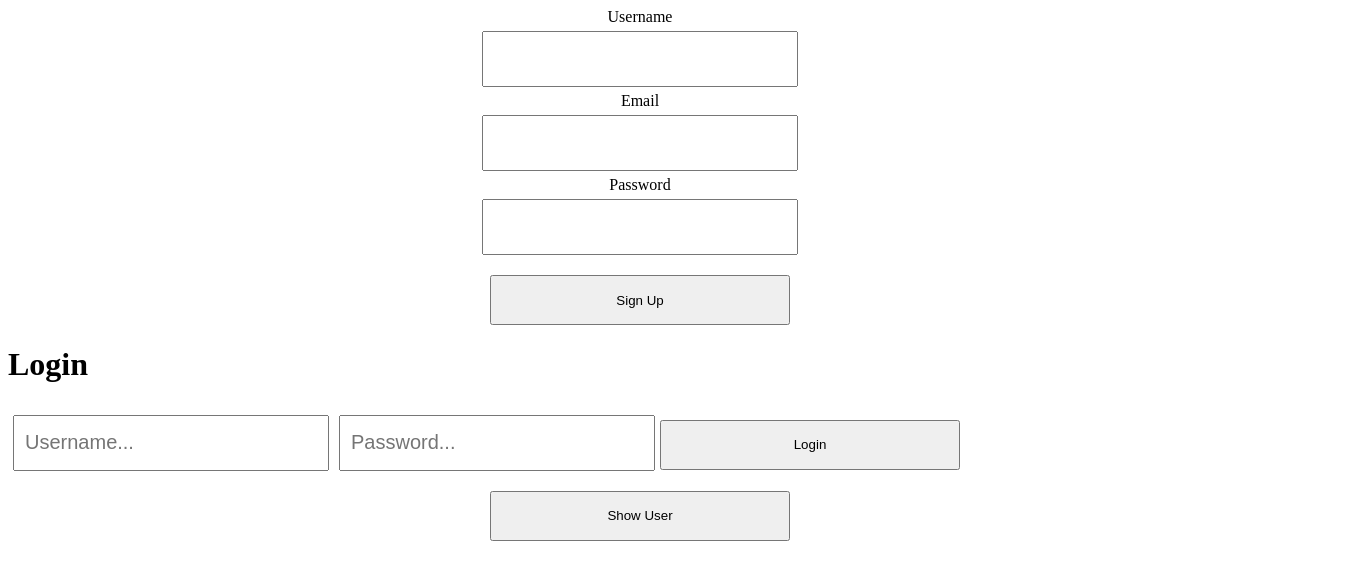
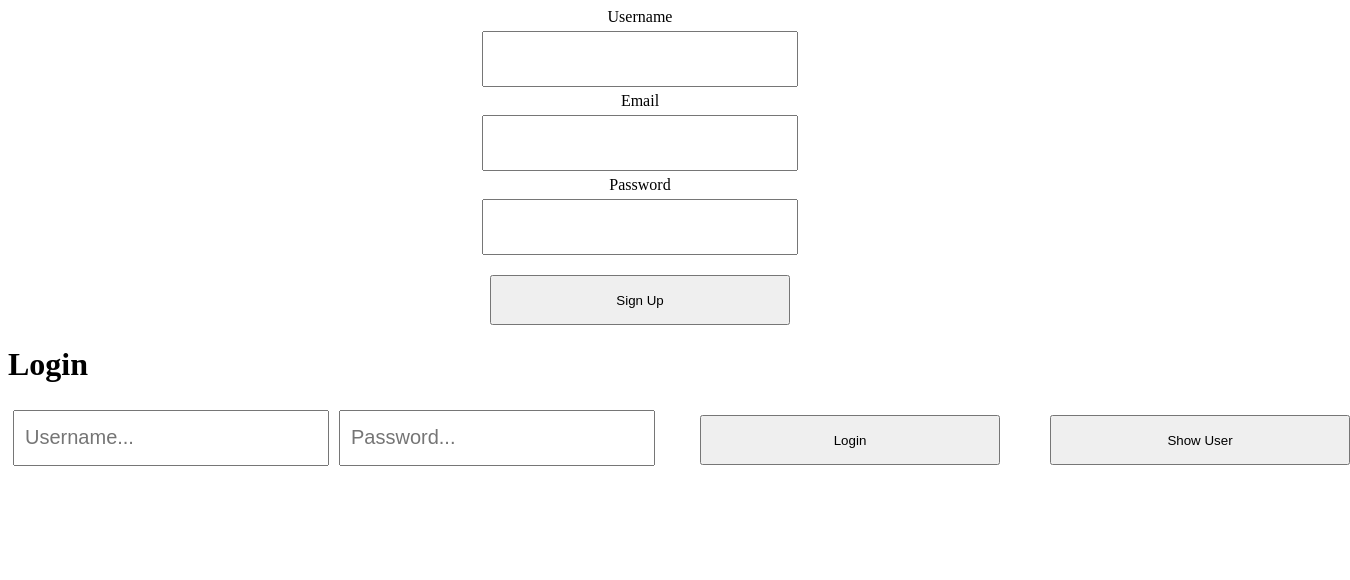
Before and after one commit to SU-CS308-22FA/Team22_Futboss_2, a React (Create React App) app in the folder client/: page / in a window 1280 px wide. Shown: the top 580 px of the page, 1350 px wide, since content can reach past the window. Built offline with nearby package versions, Linux system fonts and the light colour scheme.

Commit message:
css edit

```diff
--- a/client/src/App.js
+++ b/client/src/App.js
@@ -103,10 +103,10 @@ const login = () => {
           setPassword(event.target.value);
         } }
         />
-        <button onClick={login}> Login </button>
+        <button style={{position:'absolute', left:700, top:400}} onClick={login}> Login </button>
       </div>
       <div className="users">
-        <button onClick={getUser}>Show User</button>
+        <button style={{position:'absolute', left:1050, top:400}} onClick={getUser}>Show User</button>
         {userList.map((val, key) => {
          return (
          <div className="user">
```
Also changed, not shown: 1 other file (tests, documents, lock files or other folders).
